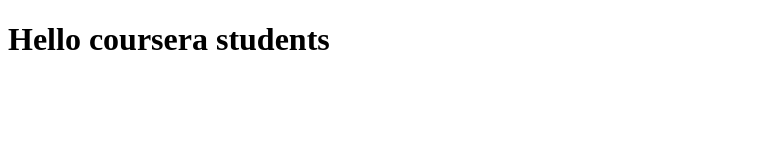
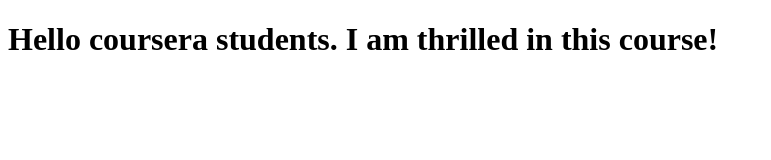
Before and after one commit to yuvaraj1983/coursera-test, a plain HTML site: page index.html in a window 1280 px wide. Shown: the whole page, without its empty margins (0-771 px from the left). Drawn offline with Linux system fonts and the light colour scheme.

Commit message:
Next version of web file.

```diff
--- a/index.html
+++ b/index.html
@@ -6,5 +6,5 @@
     <title>Hello coursera</title>
 </head>
 <body>
-    <h1>Hello coursera students</h1>
+    <h1>Hello coursera students. I am thrilled in this course!</h1>
 </body>
```
